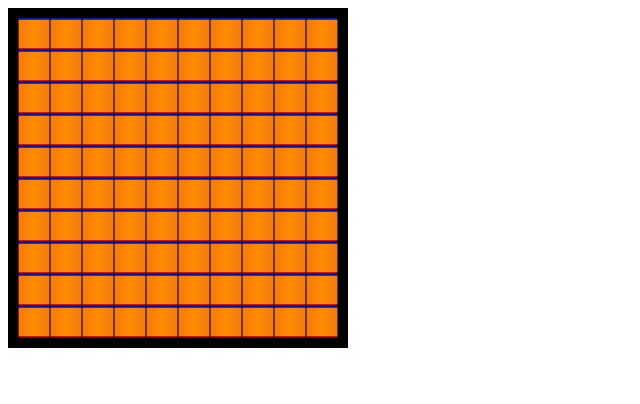
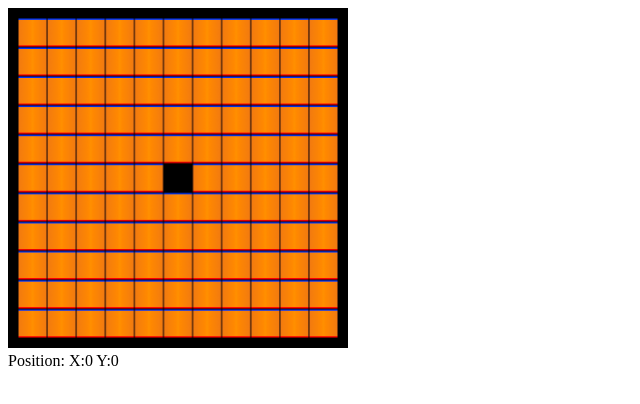
Before and after one commit to MichaelDavidHarry/canvas-rpg-map-demo, a plain HTML site: page index.html in a window 1280 px wide. Shown: the whole page, without its empty margins (0-640 px from the left). Drawn offline with Linux system fonts and the light colour scheme.

Commit message:
Character and map position support

```diff
--- a/dist/bundle.js
+++ b/dist/bundle.js
@@ -130,16 +130,20 @@ var __generator = (this && this.__generator) || function (thisArg, body) {
         if (op[0] & 5) throw op[1]; return { value: op[0] ? op[1] : void 0, done: true };
     }
 };
-exports.__esModule = true;
+Object.defineProperty(exports, "__esModule", { value: true });
 var CanvasMapConfiguration_1 = __webpack_require__(/*! ./CanvasMapConfiguration */ "./src/CanvasMapConfiguration.ts");
 var Direction_1 = __webpack_require__(/*! ./Direction */ "./src/Direction.ts");
+var MapPosition_1 = __webpack_require__(/*! ./MapPosition */ "./src/MapPosition.ts");
 var CanvasMap = (function () {
     function CanvasMap(canvas, configuration) {
-        if (configuration === void 0) { configuration = new CanvasMapConfiguration_1["default"](); }
+        if (configuration === void 0) { configuration = new CanvasMapConfiguration_1.default(); }
         this.canvas = canvas;
         this.configuration = configuration;
         this.xOffset = 0;
         this.yOffset = 0;
+        this.xPosition = 0;
+        this.yPosition = 0;
+        this.mapMoving = false;
         this.backgroundTileImageElement = null;
         var context = canvas.getContext("2d");
         if (context === null) {
@@ -147,34 +151,52 @@ var CanvasMap = (function () {
         }
         this.context = context;
     }
-    CanvasMap.prototype.moveMap = function (direction) {
+    CanvasMap.prototype.moveCharacter = function (direction) {
         var _this = this;
+        if (this.mapMoving) {
+            return;
+        }
+        this.mapMoving = true;
         var intervalHandle = 0;
-        if (direction === Direction_1["default"].Up || direction === Direction_1["default"].Down) {
+        if (direction === Direction_1.default.Up || direction === Direction_1.default.Down) {
+            if (direction === Direction_1.default.Up) {
+                this.yPosition++;
+            }
+            else {
+                this.yPosition--;
+            }
             intervalHandle = setInterval(function () {
-                if (direction === Direction_1["default"].Up) {
-                    _this.yOffset -= _this.configuration.mapMoveStepPixels;
+                if (direction === Direction_1.default.Up) {
+                    _this.yOffset += _this.configuration.mapMoveStepPixels;
                 }
                 else {
-                    _this.yOffset += _this.configuration.mapMoveStepPixels;
+                    _this.yOffset -= _this.configuration.mapMoveStepPixels;
                 }
                 _this.yOffset = _this.yOffset % _this.configuration.tileSize;
                 if (_this.yOffset === 0) {
                     clearInterval(intervalHandle);
+                    _this.mapMoving = false;
                 }
             }, this.configuration.drawFrequencyMilliseconds);
         }
         else {
+            if (direction == Direction_1.default.Left) {
+                this.xPosition--;
+            }
+            else {
+                this.xPosition++;
+            }
             intervalHandle = setInterval(function () {
-                if (direction === Direction_1["default"].Right) {
-                    _this.xOffset += _this.configuration.mapMoveStepPixels;
+                if (direction === Direction_1.default.Right) {
+                    _this.xOffset -= _this.configuration.mapMoveStepPixels;
                 }
                 else {
-                    _this.xOffset -= _this.configuration.mapMoveStepPixels;
+                    _this.xOffset += _this.configuration.mapMoveStepPixels;
                 }
                 _this.xOffset = _this.xOffset % _this.configuration.tileSize;
                 if (_this.xOffset === 0) {
                     clearInterval(intervalHandle);
+                    _this.mapMoving = false;
                 }
             }, this.configuration.drawFrequencyMilliseconds);
         }
@@ -201,6 +223,7 @@ var CanvasMap = (function () {
     CanvasMap.prototype.draw = function () {
         this.context.clearRect(0, 0, this.canvas.width, this.canvas.height);
         this.drawBackground();
+        this.drawCharacter();
         if (this.configuration.drawGrid) {
             this.drawGrid();
         }
@@ -218,13 +241,19 @@ var CanvasMap = (function () {
         for (var i = -1 * this.configuration.tileSize; i < this.canvas.width + this.configuration.tileSize; i = i + this.configuration.tileSize) {
             this.context.beginPath();
             this.context.moveTo(i + this.xOffset, 0);
-            this.context.lineTo(i + this.xOffset, 320);
+            this.context.lineTo(i + this.xOffset, this.canvas.height);
             this.context.stroke();
             this.context.beginPath();
             this.context.moveTo(0, i + this.yOffset);
             this.context.lineTo(this.canvas.width, i + this.yOffset);
             this.context.stroke();
         }
+    };
+    CanvasMap.prototype.drawCharacter = function () {
+        var center = this.canvas.width / 2;
+        var tileSize = this.configuration.tileSize;
+        var offsetCenter = center - tileSize / 2;
+        this.context.fillRect(offsetCenter, offsetCenter, tileSize, tileSize);
     };
     CanvasMap.prototype.loadImageAsset = function (imageAssetUrl) {
         var imageElement = new Image(0, 0);
@@ -236,9 +265,16 @@ var CanvasMap = (function () {
         imageElement.src = imageAssetUrl;
         return loadPromise;
     };
+    Object.defineProperty(CanvasMap.prototype, "mapPosition", {
+        get: function () {
+            return new MapPosition_1.default(this.xPosition, this.yPosition);
+        },
+        enumerable: true,
+        configurable: true
+    });
     return CanvasMap;
 }());
-exports["default"] = CanvasMap;
+exports.default = CanvasMap;
 
 
 /***/ }),
@@ -252,7 +288,7 @@ exports["default"] = CanvasMap;
 
 "use strict";
 
-exports.__esModule = true;
+Object.defineProperty(exports, "__esModule", { value: true });
 var CanvasMapConfiguration = (function () {
     function CanvasMapConfiguration() {
         this.tileSize = 32;
@@ -268,7 +304,7 @@ var CanvasMapConfiguration = (function () {
     }
     return CanvasMapConfiguration;
 }());
-exports["default"] = CanvasMapConfiguration;
+exports.default = CanvasMapConfiguration;
 
 
 /***/ }),
@@ -282,7 +318,7 @@ exports["default"] = CanvasMapConfiguration;
 
 "use strict";
 
-exports.__esModule = true;
+Object.defineProperty(exports, "__esModule", { value: true });
 var Direction;
 (function (Direction) {
     Direction[Direction["Up"] = 0] = "Up";
@@ -290,7 +326,29 @@ var Direction;
     Direction[Direction["Left"] = 2] = "Left";
     Direction[Direction["Right"] = 3] = "Right";
 })(Direction || (Direction = {}));
-exports["default"] = Direction;
+exports.default = Direction;
+
+
+/***/ }),
+
+/***/ "./src/MapPosition.ts":
+/*!****************************!*\
+  !*** ./src/MapPosition.ts ***!
+  \****************************/
+/*! no static exports found */
+/***/ (function(module, exports, __webpack_require__) {
+
+"use strict";
+
+Object.defineProperty(exports, "__esModule", { value: true });
+var MapPosition = (function () {
+    function MapPosition(x, y) {
+        this.x = x;
+        this.y = y;
+    }
+    return MapPosition;
+}());
+exports.default = MapPosition;
 
 
 /***/ }),
@@ -304,36 +362,51 @@ exports["default"] = Direction;
 
 "use strict";
 
-exports.__esModule = true;
+Object.defineProperty(exports, "__esModule", { value: true });
 var CanvasMap_1 = __webpack_require__(/*! ./CanvasMap */ "./src/CanvasMap.ts");
 var CanvasMapConfiguration_1 = __webpack_require__(/*! ./CanvasMapConfiguration */ "./src/CanvasMapConfiguration.ts");
 var Direction_1 = __webpack_require__(/*! ./Direction */ "./src/Direction.ts");
 var canvas = document.getElementById("map-canvas");
-canvas.width = 320;
-canvas.height = 320;
+canvas.width = 352;
+canvas.height = 352;
 if (canvas === null) {
     throw new Error("Cannot get canvas");
 }
-var config = new CanvasMapConfiguration_1["default"]();
+var config = new CanvasMapConfiguration_1.default();
 config.drawGrid = true;
-var map = new CanvasMap_1["default"](canvas, config);
+var map = new CanvasMap_1.default(canvas, config);
 map.startRendering();
 window.addEventListener("keydown", function (e) {
     switch (e.code) {
         case "ArrowDown":
-            map.moveMap(Direction_1["default"].Up);
+            map.moveCharacter(Direction_1.default.Down);
             break;
         case "ArrowUp":
-            map.moveMap(Direction_1["default"].Down);
+            map.moveCharacter(Direction_1.default.Up);
             break;
         case "ArrowLeft":
-            map.moveMap(Direction_1["default"].Right);
+            map.moveCharacter(Direction_1.default.Left);
             break;
         case "ArrowRight":
-            map.moveMap(Direction_1["default"].Left);
+            map.moveCharacter(Direction_1.default.Right);
             break;
     }
+    updatePosition();
 });
+var updatePosition = function () {
+    var xPosition = document.getElementById("x-position");
+    var yPosition = document.getElementById("y-position");
+    var position = map.mapPosition;
+    if (xPosition === null) {
+        throw new Error("Cannot get x-position");
+    }
+    xPosition.innerText = position.x.toString();
+    if (yPosition === null) {
+        throw new Error("Cannot get y-position");
+    }
+    yPosition.innerHTML = position.y.toString();
+};
+updatePosition();
 
 
 /***/ })
--- a/index.html
+++ b/index.html
@@ -10,6 +10,7 @@
 </head>
 <body>
     <canvas id="map-canvas"></canvas>
+    <div>Position: X:<span id="x-position"></span> Y:<span id="y-position"></span></div>
     <script src="./dist/bundle.js"></script>
 </body>
 </html>
```
Also changed, not shown: 1 other file.
